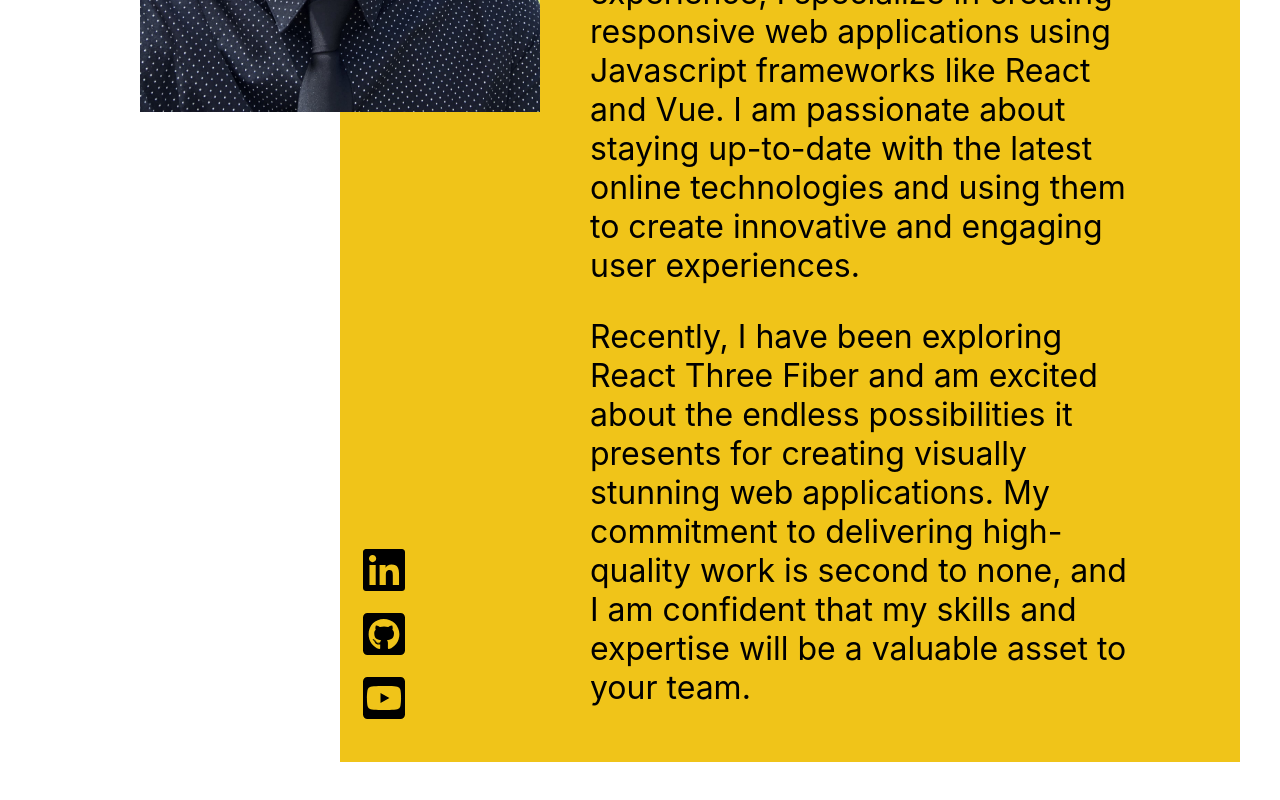
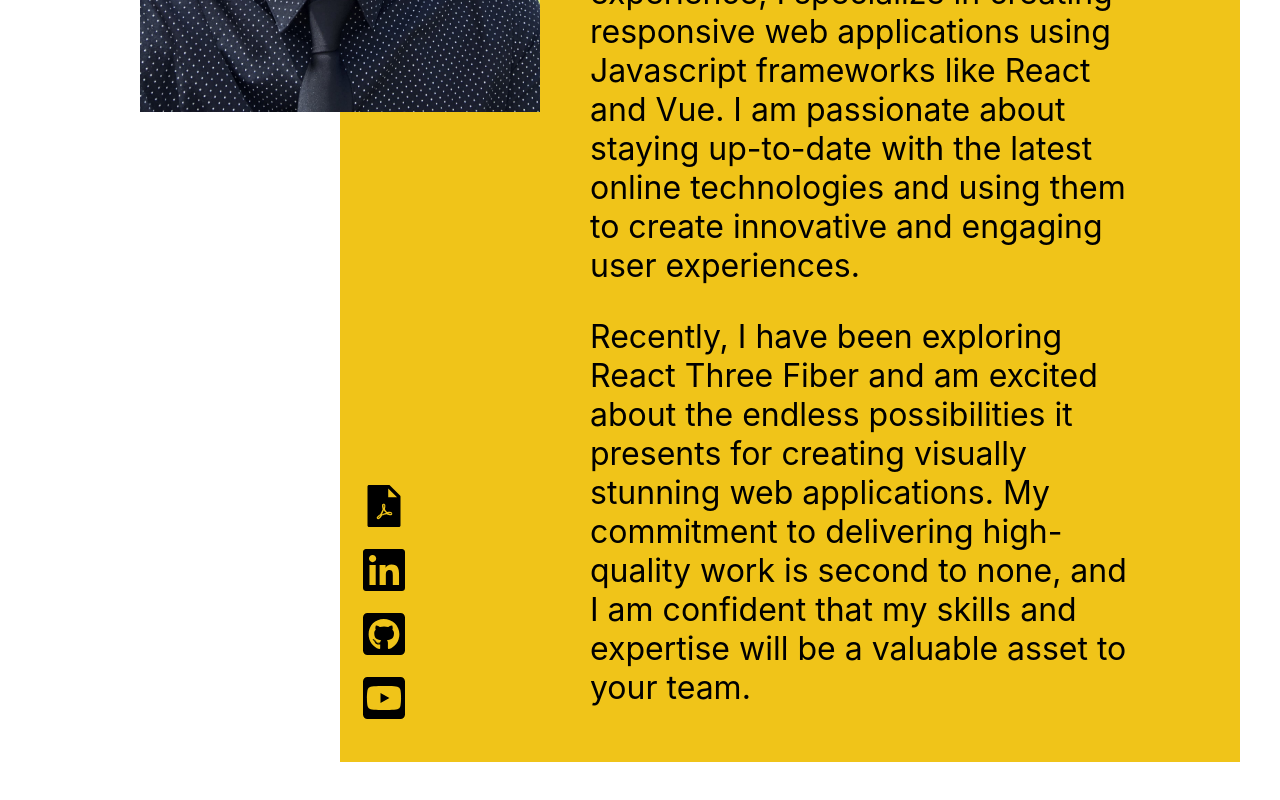
Before and after one commit to ykdevelops/ykdevelops-r3f, a React (Create React App) app in the folder ykdevelops-r3f/: page /about in a window 1280 px wide. Shown: the part 588-1388 px from the top of the page. Built offline with nearby package versions, Linux system fonts and the light colour scheme; a web font is replaced by a local one.

Commit message:
feat: :zap: Removed Projects and Resume pages and added resume pdf link to about page

```diff
--- a/ykdevelops-r3f/src/components/About.js
+++ b/ykdevelops-r3f/src/components/About.js
@@ -4,6 +4,8 @@ import { FaLinkedin } from "react-icons/fa";
 import { FaGithubSquare } from "react-icons/fa";
 import { FaTwitterSquare } from "react-icons/fa";
 import { FaYoutubeSquare } from "react-icons/fa";
+import { AiFillFilePdf } from "react-icons/ai";
+import currentFile from '../assets/videos/resume.pdf';
 import { Suspense } from 'react';
 
 const About = () => {
@@ -23,9 +25,10 @@ const About = () => {
             <div className='yellow-box-row'>
                 <div className='yellow-box'>
                     <div className='icon-column' >
-                        <a href="https://linkedin.com/in/ykdevelops" className='icon-row'><FaLinkedin className="about-social-icon" /> </a>
-                        <a href="https://github.com/ykdevelops" className='icon-row'><FaGithubSquare className="about-social-icon" /></a>
-                        <a href="https://www.youtube.com/channel/UCRIft9RM1NOq6m0MIJeiJJg" className='icon-row'><FaYoutubeSquare className="about-social-icon" /></a>
+                        <a href={currentFile} className='icon-row' target="_blank" rel="noreferrer"><AiFillFilePdf className="about-social-icon" /> </a>
+                        <a href="https://linkedin.com/in/ykdevelops" className='icon-row' target="_blank" rel="noreferrer"><FaLinkedin className="about-social-icon" /> </a>
+                        <a href="https://github.com/ykdevelops" className='icon-row' target="_blank" rel="noreferrer"><FaGithubSquare className="about-social-icon" /></a>
+                        <a href="https://www.youtube.com/channel/UCRIft9RM1NOq6m0MIJeiJJg" className='icon-row' target="_blank" rel="noreferrer"><FaYoutubeSquare className="about-social-icon" /></a>
                     </div>
                     <div className='description-column'>
                         <p className='description-text'>
--- a/ykdevelops-r3f/src/components/HamburgerList.js
+++ b/ykdevelops-r3f/src/components/HamburgerList.js
@@ -9,16 +9,16 @@ export default function HamburgerList(props) {
 
     return (
         <div className="hamburger">
-            <Link className={classNames('dropdown-link', { active: active === 'about' })} to="/about">
+            <Link className={classNames('dropdown-link', { active: active === 'about' })} to="/about" onClick={() => props.toggle()}>
                 <div className='ham-item'> About</div>
             </Link>
-            <Link className={classNames('dropdown-link', { active: active === 'resume' })} to="/resume">
+            {/* <Link className={classNames('dropdown-link', { active: active === 'resume' })} to="/resume" onClick={() => props.toggle()}>
                 <div className='ham-item'>Resume</div>
-            </Link>
-            <Link className={classNames('dropdown-link', { active: active === 'projects' })} to="/projects">
+            </Link> */}
+            {/* <Link className={classNames('dropdown-link', { active: active === 'projects' })} to="/projects" onClick={() => props.toggle()}>
                 <div className='ham-item'>Projects</div>
-            </Link>
-            <Link className={classNames('dropdown-link', { active: active === 'studio' })} to="/">
+            </Link> */}
+            <Link className={classNames('dropdown-link', { active: active === 'studio' })} to="/" onClick={() => props.toggle()}>
                 <div className='ham-item'>Virtual Studio</div>
             </Link>
         </div>
--- a/ykdevelops-r3f/src/components/Navbar.js
+++ b/ykdevelops-r3f/src/components/Navbar.js
@@ -39,11 +39,11 @@ export default function Navbar() {
                 </div>
                 <div className='head-dropdown'>
                     <div
-                        className={`ham-icon ${isActive ? 'ham-icon-active' : ''}`}
+                        className={`ham-icon ${isOpen ? 'ham-icon-active' : ''}`}
                         onClick={() => handleDropdownClick()}
                     />
                     <div className={`hamburger-menu ${isOpen ? 'open' : ''}`}>
-                        <HamburgerList />
+                        <HamburgerList toggle={() => setOpen(false)} />
                     </div>
                 </div>
             </div>
```
